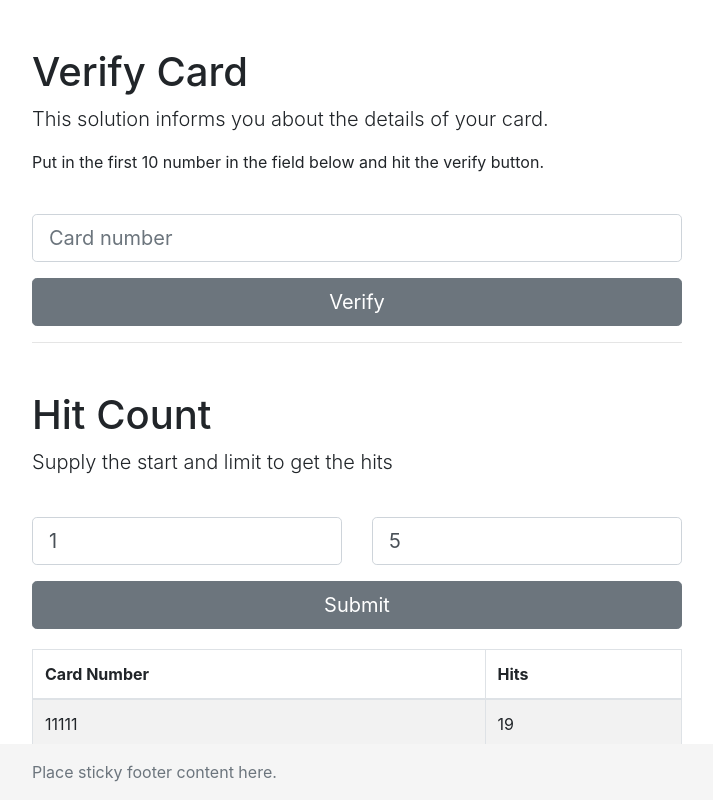
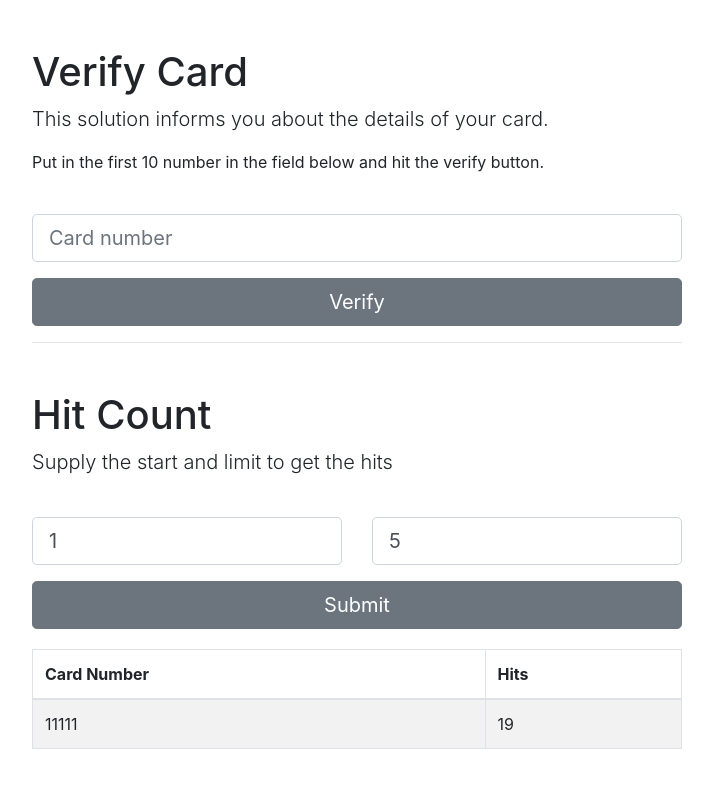
Before and after one commit to adelekeoladapo/verify-card-ui, an Angular app: page / in a window 1280 px wide. Shown: the whole page, without its empty margins (283-996 px from the left). Built offline with nearby package versions, Linux system fonts and the light colour scheme.

Commit message:
Removed footer

```diff
--- a/src/app/app.component.html
+++ b/src/app/app.component.html
@@ -71,11 +71,11 @@
 
 </main>
 
-<footer class="footer mt-auto py-3">
-  <div class="container">
-    <span class="text-muted">Place sticky footer content here.</span>
-  </div>
-</footer>
+<!--<footer class="footer mt-auto py-3">-->
+<!--  <div class="container">-->
+<!--    <span class="text-muted">Place sticky footer content here.</span>-->
+<!--  </div>-->
+<!--</footer>-->
 </body>
 
 
```
